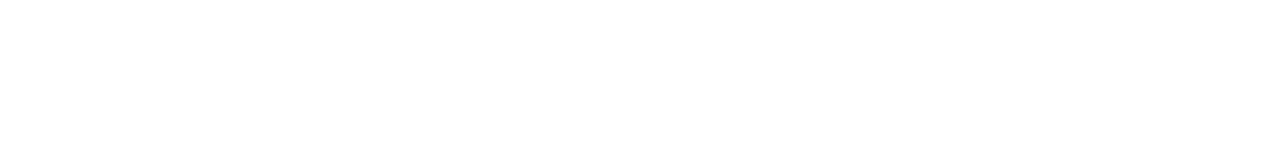
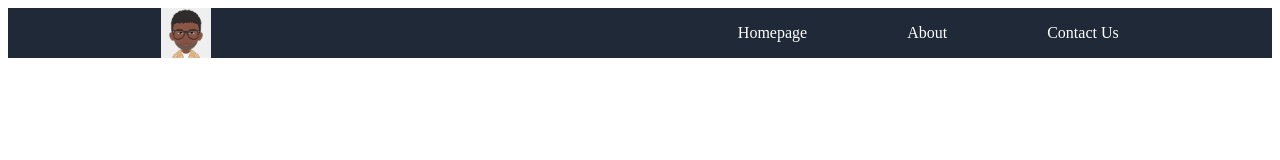
Before and after one commit to oladotunhero/odinProject-Landing-Page, a plain HTML site: page index.html in a window 1280 px wide. Drawn offline with Linux system fonts and the light colour scheme.

Commit message:
created the nav bar

```diff
--- a/index.html
+++ b/index.html
@@ -4,10 +4,17 @@
     <meta charset="UTF-8">
     <meta http-equiv="X-UA-Compatible" content="IE=edge">
     <meta name="viewport" content="width=device-width, initial-scale=1.0">
-    <link rel="stylesheet" href="styles.css">
-    <title>Document</title>
+    <link rel="stylesheet" type="text/css" href="styles.css">
+    <title>Landing Page</title>
 </head>
 <body>
-
+    <nav class="navbar">
+        <img src="images/avatar.png" alt="an avatar of me">
+        <div class="header-links">
+            <a href="/home/">Homepage</a>
+            <a href="/about/">About</a>
+            <a href="contact">Contact Us</a>
+        </div>
+    </nav>
 </body>
 </html>
--- a/styles.css
+++ b/styles.css
@@ -0,0 +1,19 @@
+nav {
+    display: flex;
+    justify-content: space-around;
+    gap: 220px;
+    background-color: #1F2937;
+}
+img {
+    max-width: 100px;
+    max-height: 50px;
+}
+.header-links {
+    display: flex;
+    gap: 100px;
+    align-items: center;
+}
+a {
+    text-decoration: none;
+    color: white;
+}
```
Also changed, not shown: images/avatar.png (added).
